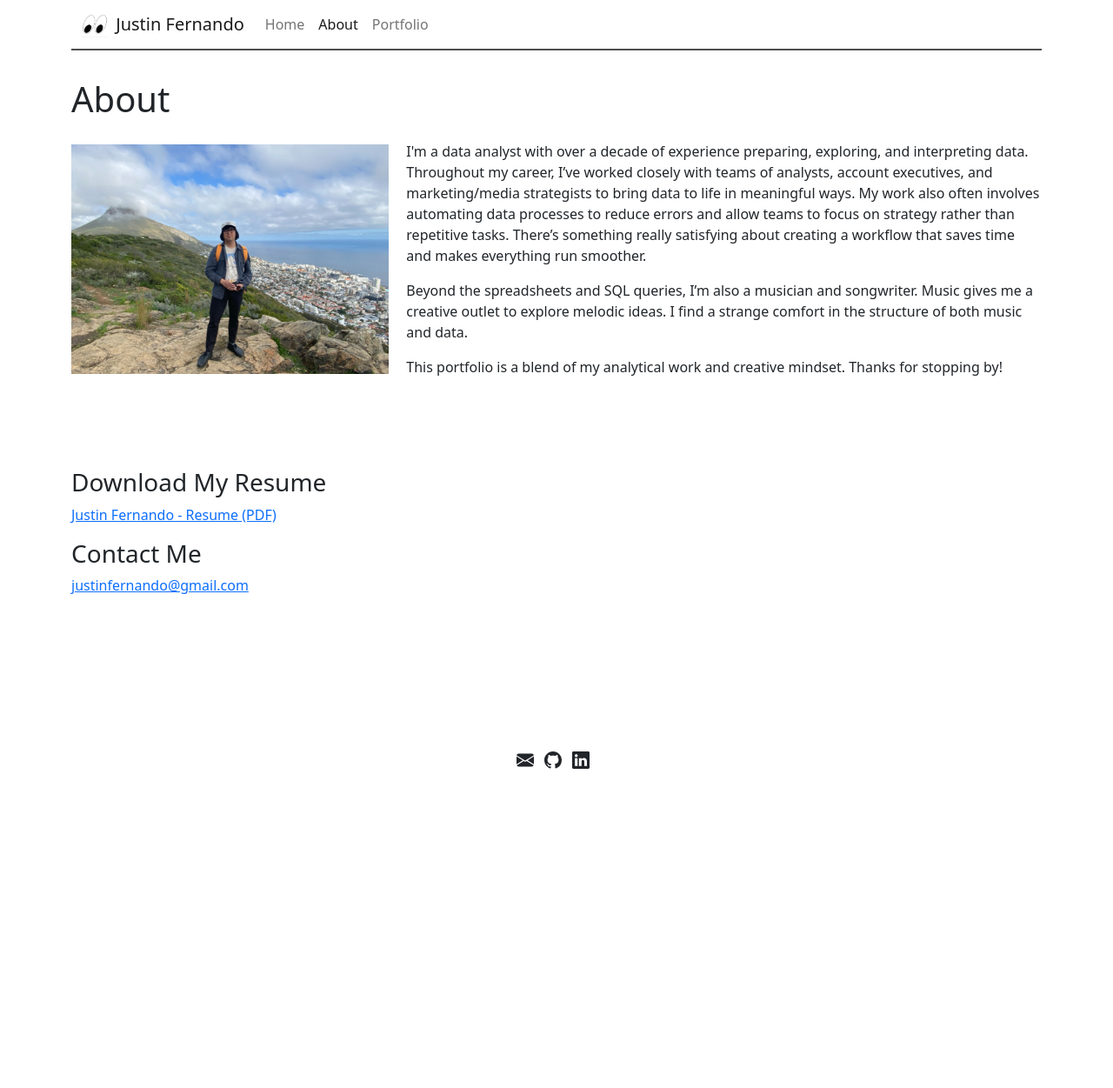
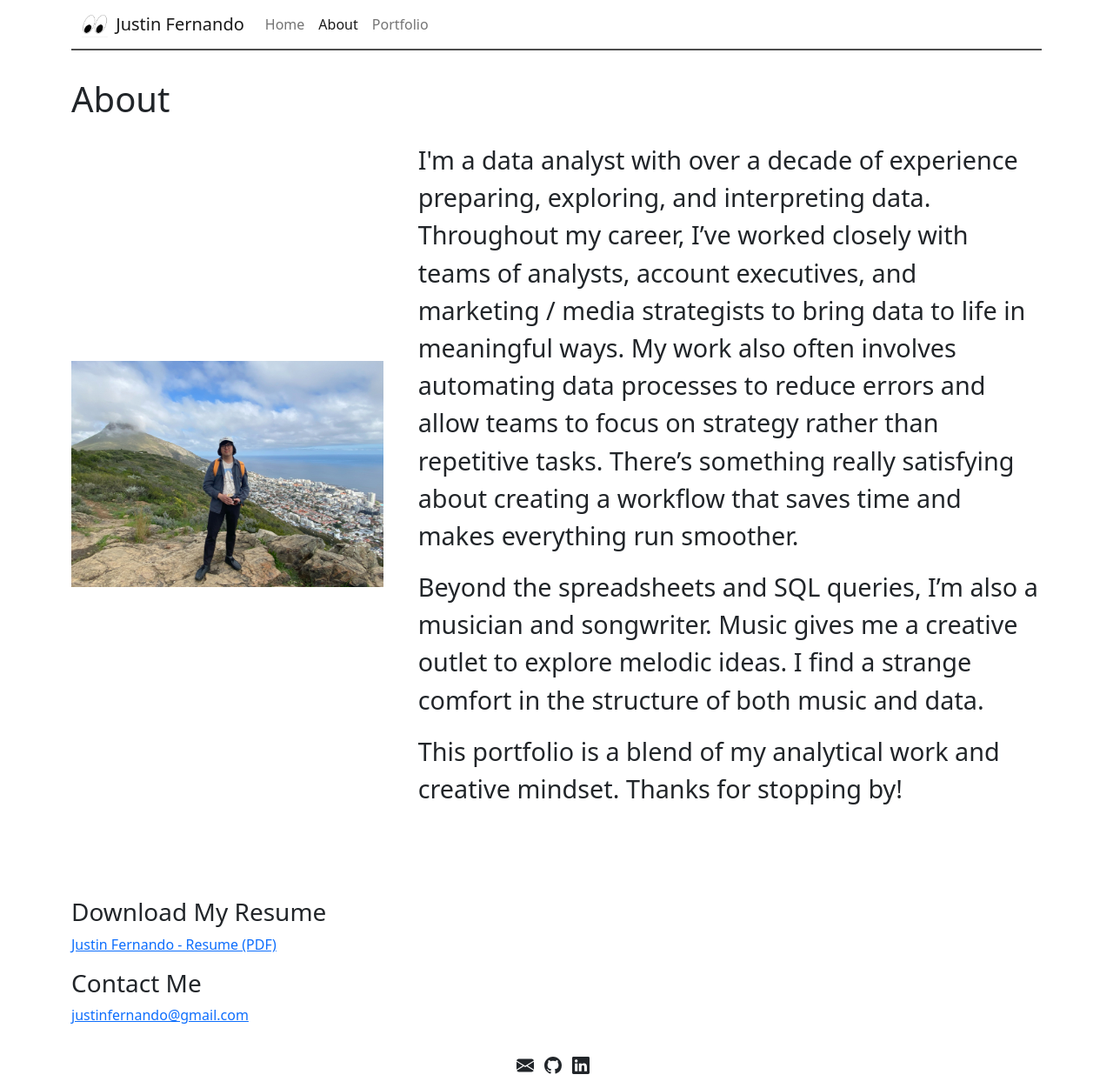
Before and after one commit to jfernando-work/jfernando-work.github.io, a Jekyll site: the page built from about.md, in a window 1280 px wide. Shown: the whole page at 87% size. Built offline with Jekyll 4.4.1, drawn with Linux system fonts in a browser that asks for light colours; before the commit the page ends 900 px from its top, so only the background shows below that.

Commit message:
changing padding and size of text

```diff
--- a/about.md
+++ b/about.md
@@ -5,12 +5,12 @@ permalink: /about/
 ---
 
 <div style="display: flex; align-items: center;">
-  <div style="flex: 1; padding-right: 20px;">
+  <div style="flex: 1; padding-right: 40px;">
     <img src="{{site.baseurl}}/assets/images/aboutme.jpg" alt="about me" style="max-width: 100%; height: auto;">
   </div>
 
-  <div style="flex: 2;">
-    <p>I'm a data analyst with over a decade of experience preparing, exploring, and interpreting data. Throughout my career, I’ve worked closely with teams of analysts, account executives, and marketing/media strategists to bring data to life in meaningful ways. My work also often involves automating data processes to reduce errors and allow teams to focus on strategy rather than repetitive tasks. There’s something really satisfying about creating a workflow that saves time and makes everything run smoother.</p>
+  <div style="flex: 2; font-size: 1.8rem;">
+    <p>I'm a data analyst with over a decade of experience preparing, exploring, and interpreting data. Throughout my career, I’ve worked closely with teams of analysts, account executives, and marketing / media strategists to bring data to life in meaningful ways. My work also often involves automating data processes to reduce errors and allow teams to focus on strategy rather than repetitive tasks. There’s something really satisfying about creating a workflow that saves time and makes everything run smoother.</p>
 
     <p>Beyond the spreadsheets and SQL queries, I’m also a musician and songwriter. Music gives me a creative outlet to explore melodic ideas. I find a strange comfort in the structure of both music and data.</p>
 
```
